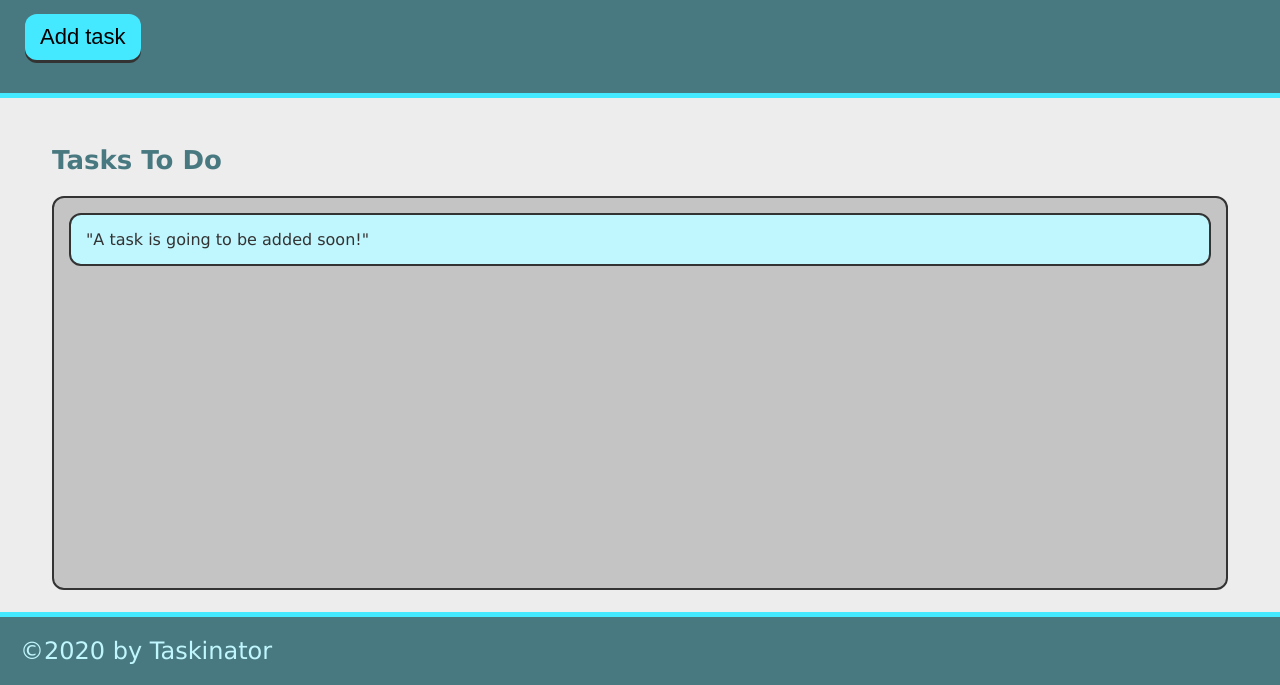
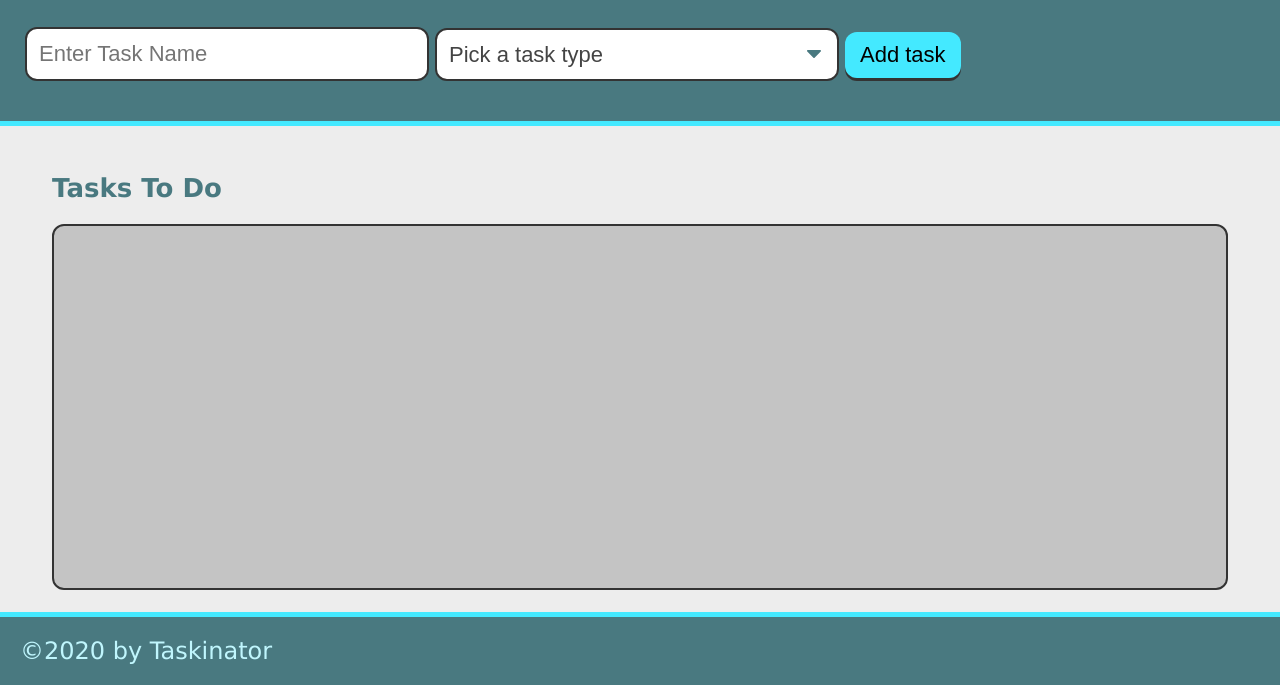
Before and after one commit to raealejandrino/Taskinator, a plain HTML site: page index.html in a window 1280 px wide. Shown: the part 115-800 px from the top of the page. Drawn offline with Linux system fonts and the light colour scheme.

Commit message:
Initialize form styling and formatting

```diff
--- a/index.html
+++ b/index.html
@@ -11,16 +11,30 @@
     <header>
         <h1 class="page-title">Taskinator</h1>
         <p>Click the button below to add a new task!</p>
-        <button class="btn" id="save-task">Add task</button>
+        <form id="task-form">
+            <div class="form-group">
+                <input type="text" name="task-name" placeholder="Enter Task Name" />
+            </div>
+            <div class="form-group">
+                <select name="task-type" class="select-dropdown">
+                    <option value="" disabled selected>Pick a task type</option>
+                    <option value="Print">Print</option>
+                    <option value="Web">Web</option>
+                    <option value="Mobile">Mobile</option>
+                </select>
+            </div>
+            <div class="form-group">
+                <button class="btn" id="save-task">Add task</button>
+            </div>
+        </form>
+
     </header>
 
     <main class="page-content">
         <section class="task-list-wrapper">
             <h2 class="list-title">Tasks To Do</h2>
             <ul class="task-list" id="tasks-to-do">
-                <li class="task-item">
-                    "A task is going to be added soon!"
-                </li>
+
             </ul>
         </section>
     </main>
```
